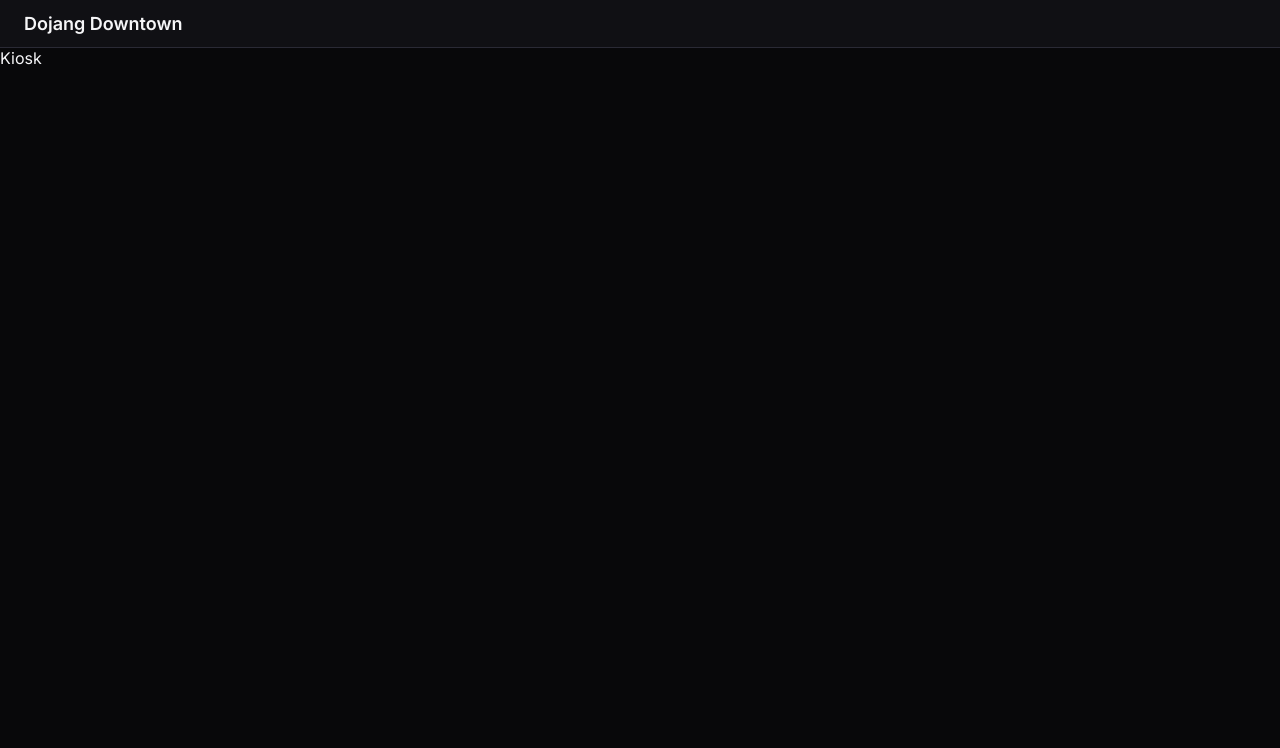
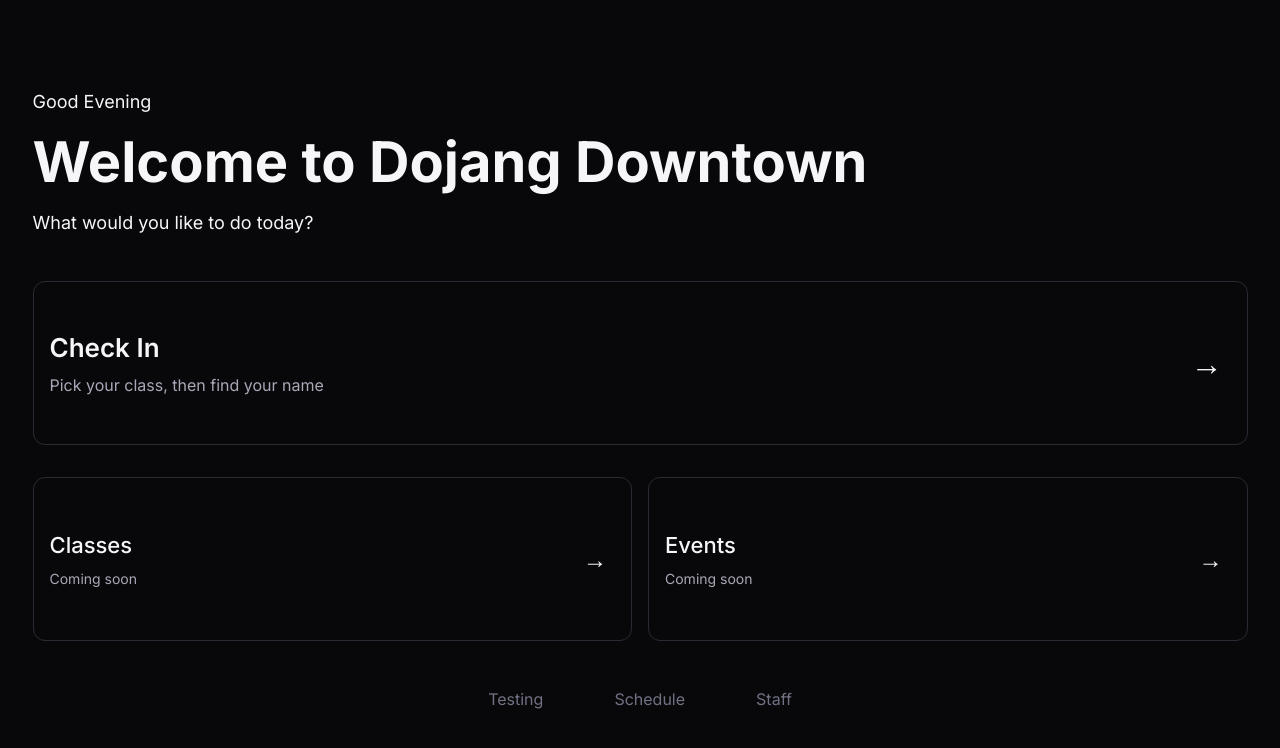
Before and after one commit to jDelille/companion, a Next.js app: page /kiosk in a window 1280 px wide. Shown: the top 748 px of the page. Built offline with nearby package versions, Linux system fonts and the light colour scheme.

Commit message:
wip: working on welcome screen

```diff
--- a/app/(kiosk)/kiosk/KioskShell.module.scss
+++ b/app/(kiosk)/KioskShell.module.scss
@@ -8,21 +8,6 @@
   container-name: kiosk;
 }
 
-.topBar {
-  display: flex;
-  align-items: center;
-  min-height: var(--touch-height);
-  padding: 0 24px;
-  background: var(--panel);
-  border-bottom: 1px solid var(--line);
-}
-
-.schoolName {
-  font-size: 18px;
-  font-weight: 600;
-  color: var(--text);
-}
-
 .main {
   flex: 1;
   display: flex;
--- a/app/(kiosk)/kiosk/kiosk.scss
+++ b/app/(kiosk)/kiosk.scss
@@ -1,6 +1,6 @@
 // Kiosk-only base styles. Shares the token variables with the Companion,
 // but not the Companion's globals (reset, body layout).
-@use "../../../styles/variables";
+@use "../../styles/variables";
 
 * {
   margin: 0;
--- a/app/(kiosk)/kiosk/page.tsx
+++ b/app/(kiosk)/kiosk/page.tsx
@@ -1,3 +1,6 @@
+import WelcomeScreen from "@/components/kiosk/screens/WelcomeScreen";
+import { SCHOOL_NAME } from "@/domain/kiosk/kioskConfig";
+
 export default function KioskPage() {
-  return <p>Kiosk</p>;
+  return <WelcomeScreen schoolName={SCHOOL_NAME} />;
 }
--- a/app/(kiosk)/kiosk/layout.tsx
+++ b/app/(kiosk)/layout.tsx
@@ -1,5 +1,6 @@
 import type { Metadata } from "next";
 import { Inter } from "next/font/google";
+import { SCHOOL_NAME } from "@/domain/kiosk/kioskConfig";
 import styles from "./KioskShell.module.scss";
 import "./kiosk.scss";
 
@@ -8,22 +9,16 @@ const inter = Inter({
   subsets: ["latin"],
 });
 
-// Placeholder until the school name comes from tenant config
-const SCHOOL_NAME = "Dojang Downtown";
-
 export const metadata: Metadata = {
   title: `${SCHOOL_NAME} · Check in`,
   description: "Public check-in kiosk",
 };
 
-export default function KioskLayout({ children }: LayoutProps<"/kiosk">) {
+export default function KioskLayout({ children }: LayoutProps<"/">) {
   return (
     <html lang="en" className={inter.variable}>
       <body>
         <div className={styles.shell}>
-          <header className={styles.topBar}>
-            <span className={styles.schoolName}>{SCHOOL_NAME}</span>
-          </header>
           <main className={styles.main}>{children}</main>
         </div>
       </body>
--- /dev/null
+++ b/src/components/kiosk/Greeting.tsx
@@ -0,0 +1,22 @@
+"use client";
+
+import { useEffect, useState } from "react";
+import { greetingFor } from "@/domain/kiosk/greeting";
+
+// Uses the kiosk's clock, not the server's, so it has to run in the browser
+const Greeting = () => {
+  const [greeting, setGreeting] = useState("Welcome"); // what the server renders
+
+  useEffect(() => {
+    const update = () => setGreeting(greetingFor(new Date().getHours()));
+    update();
+
+    // The kiosk can sit on this screen for hours
+    const timer = setInterval(update, 60 * 1000);
+    return () => clearInterval(timer);
+  }, []);
+
+  return <p>{greeting}</p>;
+};
+
+export default Greeting;
--- /dev/null
+++ b/src/components/kiosk/screens/WelcomeScreen.module.scss
@@ -0,0 +1,109 @@
+.screen {
+  height: 100vh;
+  width: 1215px;
+  margin: 0 auto;
+  display: flex;
+  flex-direction: column;
+  justify-content: center;
+  .heading {
+    display: flex;
+    flex-direction: column;
+    gap: 1rem;
+    h1 {
+      font-size: 3.5rem;
+    }
+    p {
+      font-size: 18px;
+    }
+  }
+
+  .checkInButton {
+    all: unset;
+    box-sizing: border-box; // all: unset resets this to content-box
+    border: 1px solid var(--line);
+    display: flex;
+    flex-direction: column;
+    border-radius: 12px;
+    padding: 1rem;
+    cursor: pointer;
+    position: relative;
+    margin-top: 3rem;
+    width: 100%;
+    height: 164px;
+    justify-content: center;
+    gap: 0.75rem;
+    // background-color: var(--brand);
+
+    .buttonLabel {
+      font-size: 26px;
+      font-weight: 600;
+    }
+
+    .buttonDescription {
+      font-size: 16px;
+      color: var(--text-secondary);
+    }
+
+    .arrow {
+      position: absolute;
+      right: 1.5rem;
+      top: 50%;
+      transform: translateY(-50%);
+      font-size: 2rem;
+    }
+  }
+
+  .secondaryActions {
+    display: flex;
+    align-items: center;
+    gap: 1rem;
+    margin-top: 2rem;
+    width: 100%;
+    .secondaryButton {
+      all: unset;
+      border: 1px solid var(--line);
+      display: flex;
+      flex-direction: column;
+      padding: 1rem;
+      border-radius: 12px;
+      cursor: pointer;
+      position: relative;
+      height: 130px;
+      justify-content: center;
+      gap: 0.75rem;
+      flex: 1;
+
+      .buttonLabel {
+        font-size: 22px;
+        font-weight: 500;
+      }
+
+      .buttonDescription {
+        font-size: 14px;
+        color: var(--text-secondary);
+      }
+
+      .arrow {
+        position: absolute;
+        right: 1.5rem;
+        top: 50%;
+        transform: translateY(-50%);
+        font-size: 1.5rem;
+      }
+    }
+  }
+
+  .tertiaryActions {
+    display: flex;
+    align-items: center;
+    justify-content: space-between;
+    width: 25%;
+    margin: 0 auto;
+    margin-top: 3rem;
+
+    button {
+      all: unset;
+      color: var(--muted);
+    }
+  }
+}
--- /dev/null
+++ b/src/components/kiosk/screens/WelcomeScreen.tsx
@@ -0,0 +1,51 @@
+import React from "react";
+import Greeting from "@/components/kiosk/Greeting";
+import styles from "./WelcomeScreen.module.scss";
+
+type Props = {
+  schoolName: string;
+};
+
+const WelcomeScreen = ({ schoolName }: Props) => {
+  return (
+    <div className={styles.screen}>
+      <div className={styles.heading}>
+        <Greeting />
+        <h1>Welcome to {schoolName}</h1>
+        <p>What would you like to do today?</p>
+      </div>
+      {/* check in call to action */}
+      <button type="button" className={styles.checkInButton}>
+        <span className={styles.buttonLabel}>Check In</span>
+        <span className={styles.buttonDescription}>
+          Pick your class, then find your name
+        </span>
+        <span className={styles.arrow}>→</span>
+      </button>
+
+      {/* Secondary Classes / Events; Testing / Schedule / Staff where enabled  */}
+
+      <div className={styles.secondaryActions}>
+        <button type="button" className={styles.secondaryButton}>
+          <span className={styles.buttonLabel}>Classes</span>
+          <span className={styles.buttonDescription}>Coming soon</span>
+          <span className={styles.arrow}>→</span>
+        </button>
+
+        <button type="button" className={styles.secondaryButton}>
+          <span className={styles.buttonLabel}>Events</span>
+          <span className={styles.buttonDescription}>Coming soon</span>
+          <span className={styles.arrow}>→</span>
+        </button>
+      </div>
+
+      <div className={styles.tertiaryActions}>
+        <button>Testing</button>
+        <button>Schedule</button>
+        <button>Staff</button>
+      </div>
+    </div>
+  );
+};
+
+export default WelcomeScreen;
--- /dev/null
+++ b/src/domain/kiosk/greeting.ts
@@ -0,0 +1,5 @@
+export function greetingFor(hour: number) {
+  if (hour < 12) return "Good Morning";
+  if (hour < 17) return "Good Afternoon";
+  return "Good Evening";
+}
--- /dev/null
+++ b/src/domain/kiosk/kioskConfig.ts
@@ -0,0 +1,26 @@
+// Kiosk settings in one place, so they're easy to swap once the real values exist
+
+// PROVISIONAL: synthetic placeholder. Nothing in the contract or mock data has a school name yet.
+export const SCHOOL_NAME = "Dojang Downtown";
+
+export type SecondaryActionId = "classes" | "events" | "testing" | "schedule" | "staff";
+
+export type SecondaryAction = {
+  id: SecondaryActionId;
+  label: string;
+  available: boolean;
+};
+
+// Secondary buttons on the Welcome screen (K01). None of these are built yet,
+// so they're all unavailable and shouldn't look tappable.
+export const SECONDARY_ACTIONS: SecondaryAction[] = [
+  { id: "classes", label: "Classes", available: false },
+  { id: "events", label: "Events", available: false },
+  { id: "testing", label: "Testing", available: false },
+  { id: "schedule", label: "Schedule", available: false },
+  { id: "staff", label: "Staff", available: false },
+];
+
+// PROVISIONAL: not agreed yet. How long the kiosk waits with no input before
+// clearing everything and going back to Welcome (K07). Change it here only.
+export const IDLE_TIMEOUT_SECONDS = 60;
```
Also changed, not shown: src/components/kiosk/SessionHeader.tsx (added), 1 other file (tests, documents, lock files or other folders).
